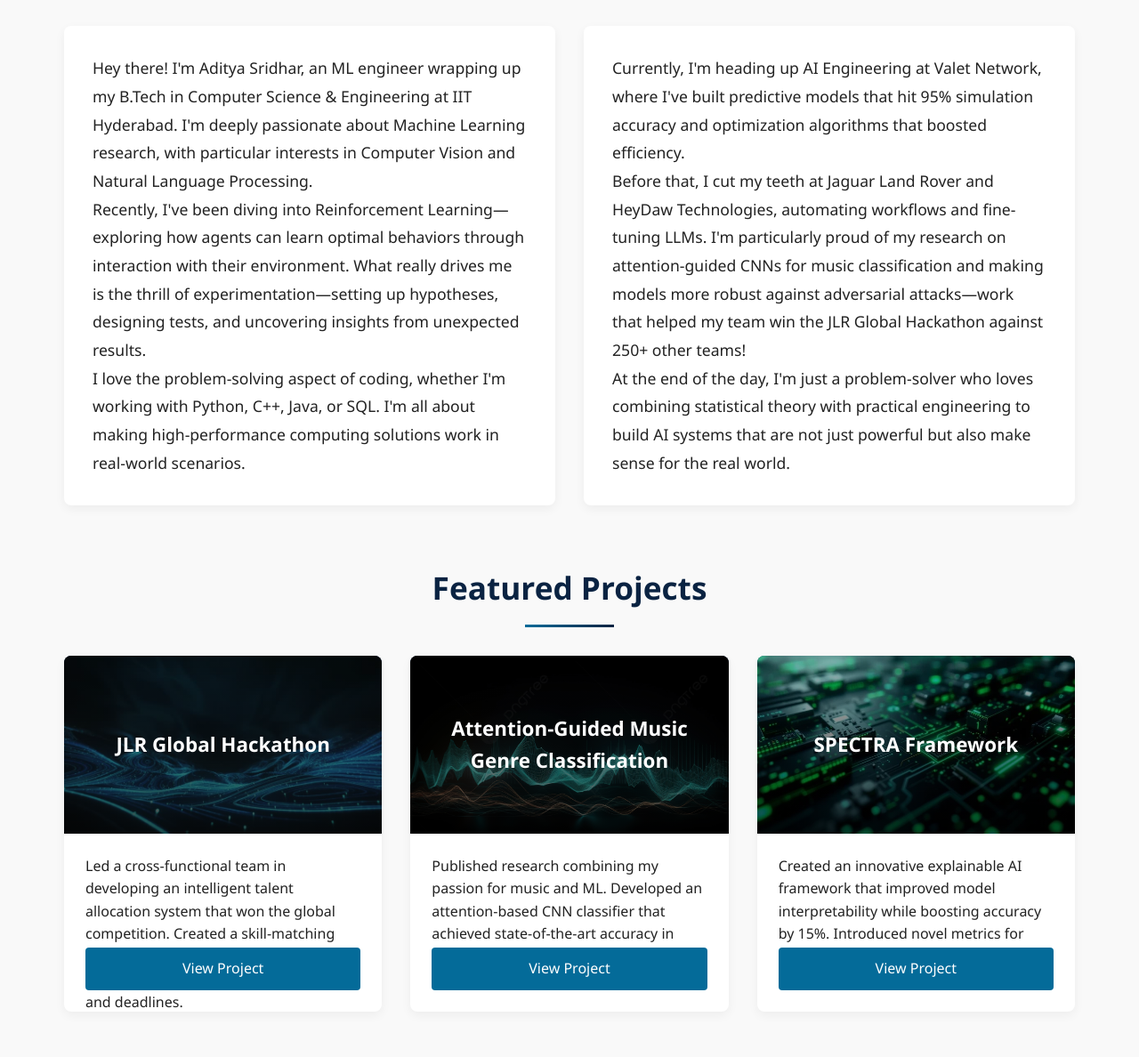
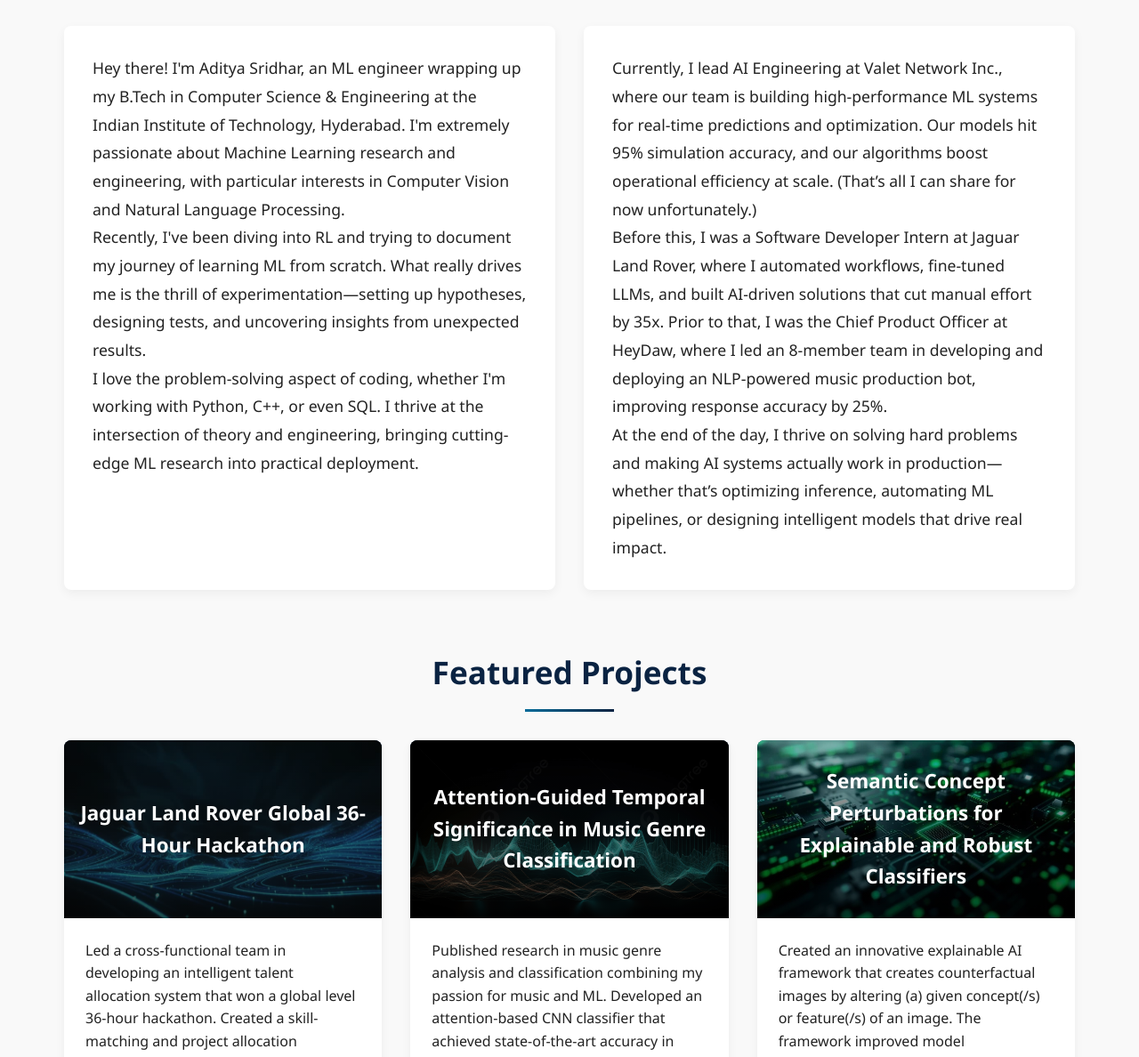
Before and after one commit to adityaSridharr/adityaSridharr.github.io, a plain HTML site: page index.html in a window 1280 px wide. Shown: the part 471-1659 px from the top of the page at 89% size. Drawn offline with Linux system fonts and the light colour scheme.

Commit message:
Added images, changes to project content

```diff
--- a/index.html
+++ b/index.html
@@ -181,7 +181,7 @@
             box-shadow: 0 4px 12px rgba(0,0,0,0.05);
             transition: transform 0.3s ease, box-shadow 0.3s ease;
             position: relative;
-            height: 400px;
+            height: 450px;
             cursor: pointer;
         }
 
@@ -226,9 +226,12 @@
 
         .project-content {
             padding: 1.5rem;
-            height: calc(100% - 200px);
+            height: auto;
+            min-height: calc(100% - 200px);
             display: flex;
             flex-direction: column;
+            position: relative;
+            padding-bottom: 4rem; /* Add space for the button at bottom */
         }
 
         .project-description {
@@ -241,7 +244,7 @@
             display: flex;
             justify-content: center;
             position: absolute;
-            bottom: 1.5rem;
+            bottom: 1rem;
             left: 0;
             padding: 0 1.5rem;
         }
@@ -385,25 +388,25 @@
             <div class="bio-container">
                 <div class="bio-intro bio-text">
                     <p>
-                        Hey there! I'm Aditya Sridhar, an ML engineer wrapping up my B.Tech in Computer Science & Engineering at IIT Hyderabad. I'm deeply passionate about Machine Learning research, with particular interests in Computer Vision and Natural Language Processing.
+                        Hey there! I'm Aditya Sridhar, an ML engineer wrapping up my B.Tech in Computer Science & Engineering at the Indian Institute of Technology, Hyderabad. I'm extremely passionate about Machine Learning research and engineering, with particular interests in Computer Vision and Natural Language Processing.
                     </p>
                     <p>
-                        Recently, I've been diving into Reinforcement Learning—exploring how agents can learn optimal behaviors through interaction with their environment. What really drives me is the thrill of experimentation—setting up hypotheses, designing tests, and uncovering insights from unexpected results.
+                        Recently, I've been diving into RL and trying to document my journey of learning ML from scratch. What really drives me is the thrill of experimentation—setting up hypotheses, designing tests, and uncovering insights from unexpected results.
                     </p>
                     <p>
-                        I love the problem-solving aspect of coding, whether I'm working with Python, C++, Java, or SQL. I'm all about making high-performance computing solutions work in real-world scenarios.
+                        I love the problem-solving aspect of coding, whether I'm working with Python, C++, or even SQL. I thrive at the intersection of theory and engineering, bringing cutting-edge ML research into practical deployment.
                     </p>
                 </div>
 
                 <div class="bio-experience bio-text">
                     <p>
-                        Currently, I'm heading up AI Engineering at Valet Network, where I've built predictive models that hit 95% simulation accuracy and optimization algorithms that boosted efficiency.
+                        Currently, I lead AI Engineering at Valet Network Inc., where our team is building high-performance ML systems for real-time predictions and optimization. Our models hit 95% simulation accuracy, and our algorithms boost operational efficiency at scale. (That’s all I can share for now unfortunately.)
                     </p>
                     <p>
-                        Before that, I cut my teeth at Jaguar Land Rover and HeyDaw Technologies, automating workflows and fine-tuning LLMs. I'm particularly proud of my research on attention-guided CNNs for music classification and making models more robust against adversarial attacks—work that helped my team win the JLR Global Hackathon against 250+ other teams!
+                        Before this, I was a Software Developer Intern at Jaguar Land Rover, where I automated workflows, fine-tuned LLMs, and built AI-driven solutions that cut manual effort by 35x. Prior to that, I was the Chief Product Officer at HeyDaw, where I led an 8-member team in developing and deploying an NLP-powered music production bot, improving response accuracy by 25%.
                     </p>
                     <p>
-                        At the end of the day, I'm just a problem-solver who loves combining statistical theory with practical engineering to build AI systems that are not just powerful but also make sense for the real world.
+                        At the end of the day, I thrive on solving hard problems and making AI systems actually work in production—whether that’s optimizing inference, automating ML pipelines, or designing intelligent models that drive real impact.
                     </p>
                 </div>
             </div>
@@ -415,14 +418,14 @@
                 <div class="project-card">
                     <a href="jlr-hackathon.html">
                         <div class="project-image">
-                            <img src="project_1.jpeg" alt="JLR Global Hackathon">
+                            <img src="project_1.jpeg" alt="Jaguar Land Rover Global 36-Hour Hackathon">
                             <div class="project-overlay">
-                                <div class="project-title">JLR Global Hackathon</div>
+                                <div class="project-title">Jaguar Land Rover Global 36-Hour Hackathon</div>
                             </div>
                         </div>
                         <div class="project-content">
                             <p class="project-description">
-                                Led a cross-functional team in developing an intelligent talent allocation system that won the global competition. Created a skill-matching algorithm with 95% accuracy that balanced skills, learning opportunities, and deadlines.
+                                Led a cross-functional team in developing an intelligent talent allocation system that won a global level 36-hour hackathon. Created a skill-matching and project allocation algorithm with 95% accuracy that balanced skills, learning opportunities of team members, and deadlines.
                             </p>
                             <div class="project-link-wrapper">
                                 <span class="project-link">View Project</span>
@@ -434,14 +437,14 @@
                 <div class="project-card">
                     <a href="music-classification.html">
                         <div class="project-image">
-                            <img src="project_2.jpeg" alt="Attention-Guided Music Genre Classification">
+                            <img src="project_2.jpeg" alt="Attention-Guided Temporal Significance in Music Genre Classification ">
                             <div class="project-overlay">
-                                <div class="project-title">Attention-Guided Music Genre Classification</div>
+                                <div class="project-title">Attention-Guided Temporal Significance in Music Genre Classification </div>
                             </div>
                         </div>
                         <div class="project-content">
                             <p class="project-description">
-                                Published research combining my passion for music and ML. Developed an attention-based CNN classifier that achieved state-of-the-art accuracy in music genre classification with innovative explainability techniques.
+                                Published research in music genre analysis and classification combining my passion for music and ML. Developed an attention-based CNN classifier that achieved state-of-the-art accuracy in Music Genre Classification with novel explainability techniques.
                             </p>
                             <div class="project-link-wrapper">
                                 <span class="project-link">View Project</span>
@@ -453,14 +456,14 @@
                 <div class="project-card">
                     <a href="spectra-framework.html">
                         <div class="project-image">
-                            <img src="project_3.jpeg" alt="SPECTRA Framework">
+                            <img src="project_3.jpeg" alt="Semantic Concept Perturbations for Explainable and Robust Classifiers">
                             <div class="project-overlay">
-                                <div class="project-title">SPECTRA Framework</div>
+                                <div class="project-title">Semantic Concept Perturbations for Explainable and Robust Classifiers</div>
                             </div>
                         </div>
                         <div class="project-content">
                             <p class="project-description">
-                                Created an innovative explainable AI framework that improved model interpretability while boosting accuracy by 15%. Introduced novel metrics for adversarial vulnerability and techniques for robust model training.
+                                Created an innovative explainable AI framework that creates counterfactual images by altering (a) given concept(/s) or feature(/s) of an image. The framework improved model interpretability while boosting accuracy by 15%. Introduced novel metrics for adversarial vulnerability and techniques for robust model training.
                             </p>
                             <div class="project-link-wrapper">
                                 <span class="project-link">View Project</span>
```
Also changed, not shown: jlr-hackathon.html (+3 -3 lines), music-classification.html (+4 -4 lines), spectra-framework.html (+4 -4 lines).
